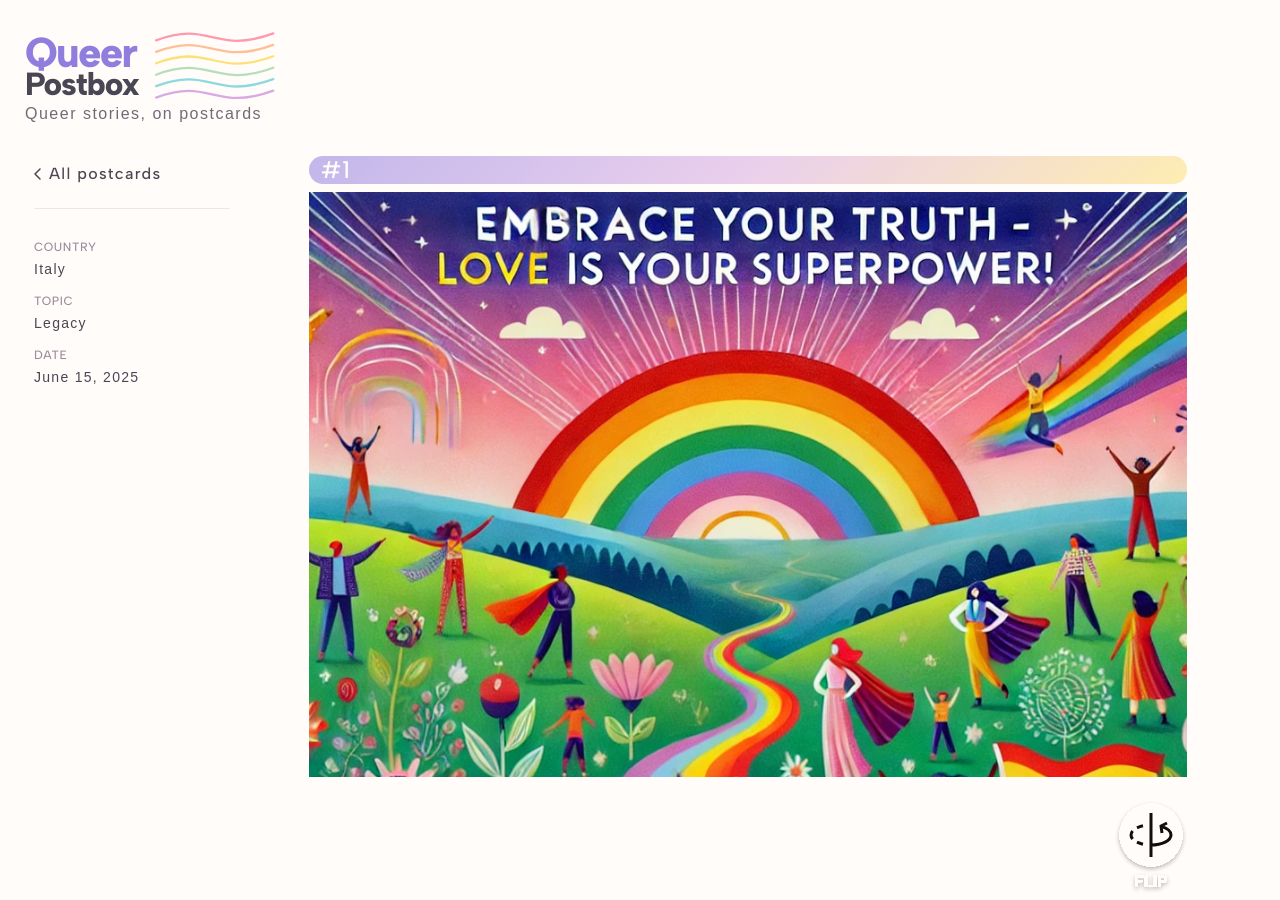
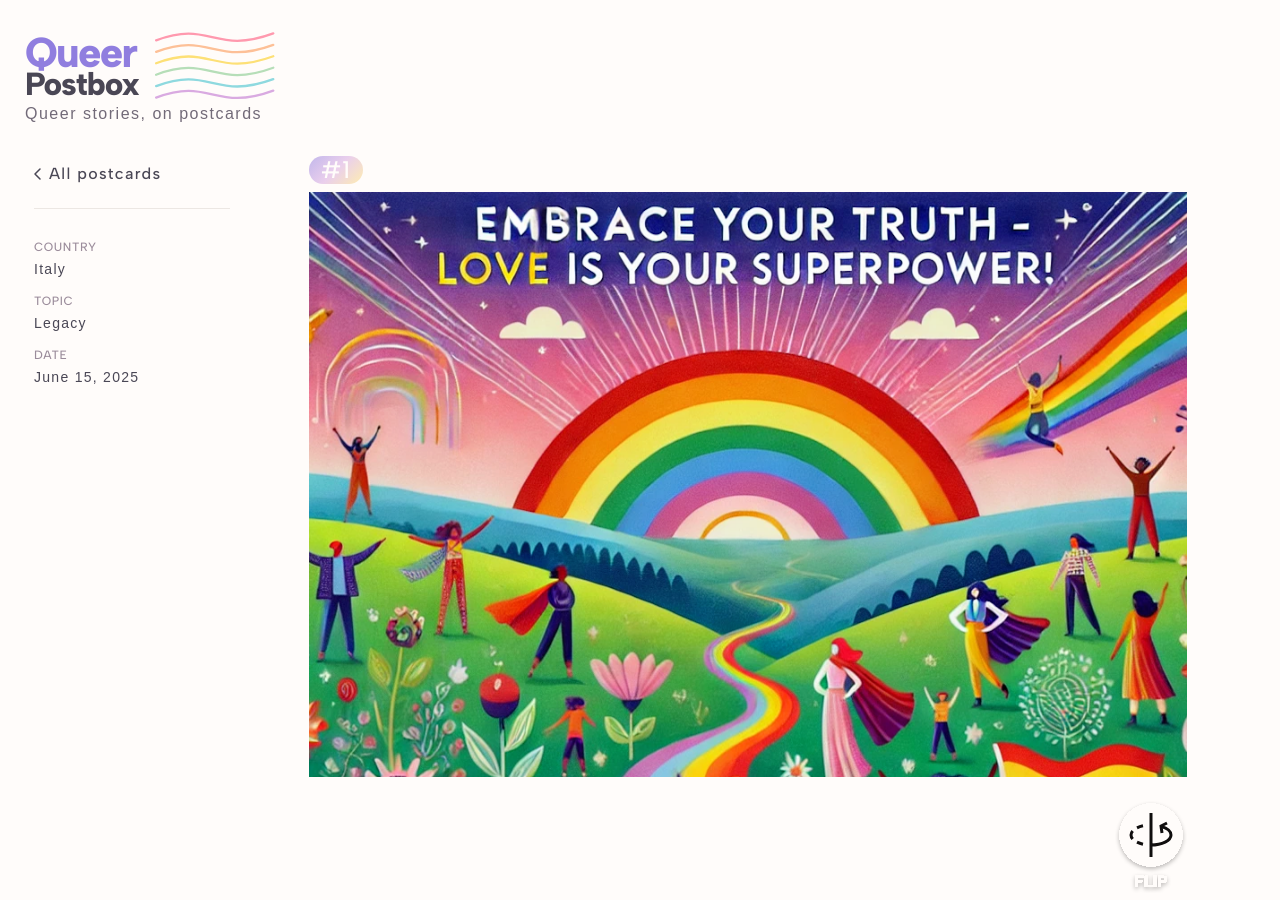
Before and after one commit to chr-tatu/queerpostbox, a Jekyll site: the page built from _posts/2025-06-15-legacy-from-rome.md, in a window 1280 px wide and 900 px high. Built offline with Jekyll 4.4.1, drawn with Linux system fonts in a browser that asks for light colours; some web fonts are replaced.

Commit message:
fix: compact gradient pill for number, aligned to image left edge
Wrap number in a top-row div (mirrors modal-top-row) with width: --img-width so the compact gradient pill sits at the left edge of the postcard, not spanning its full width.

Co-Authored-By: Claude Sonnet 4.6 <noreply@anthropic.com>

```diff
--- a/_layouts/postcard.html
+++ b/_layouts/postcard.html
@@ -33,7 +33,9 @@ layout: default
 
   <div class="postcard-main">
     <div class="postcard-viewer">
-      <span class="postcard-viewer-number">#{{ post_number }}</span>
+      <div class="postcard-viewer-top-row">
+        <span class="postcard-viewer-number">#{{ post_number }}</span>
+      </div>
 
       <div class="postcard-viewer-wrapper">
         <div class="postcard-viewer-container" id="card-container">
--- a/assets/css/postcard.css
+++ b/assets/css/postcard.css
@@ -85,6 +85,15 @@
   padding-top: 32px;
 }
 
+.postcard-viewer-top-row {
+  display: flex;
+  justify-content: space-between;
+  align-items: center;
+  align-self: center;
+  width: var(--img-width, 100%);
+  margin-bottom: 8px;
+}
+
 .postcard-viewer-number {
   font-family: var(--font-display);
   font-weight: 500;
@@ -98,10 +107,6 @@
     rgba(253, 224, 118, 0.55)
   );
   border-radius: 20px;
-  align-self: center;
-  width: var(--img-width, 100%);
-  box-sizing: border-box;
-  margin-bottom: 8px;
 }
 
 .postcard-viewer-wrapper {
```
